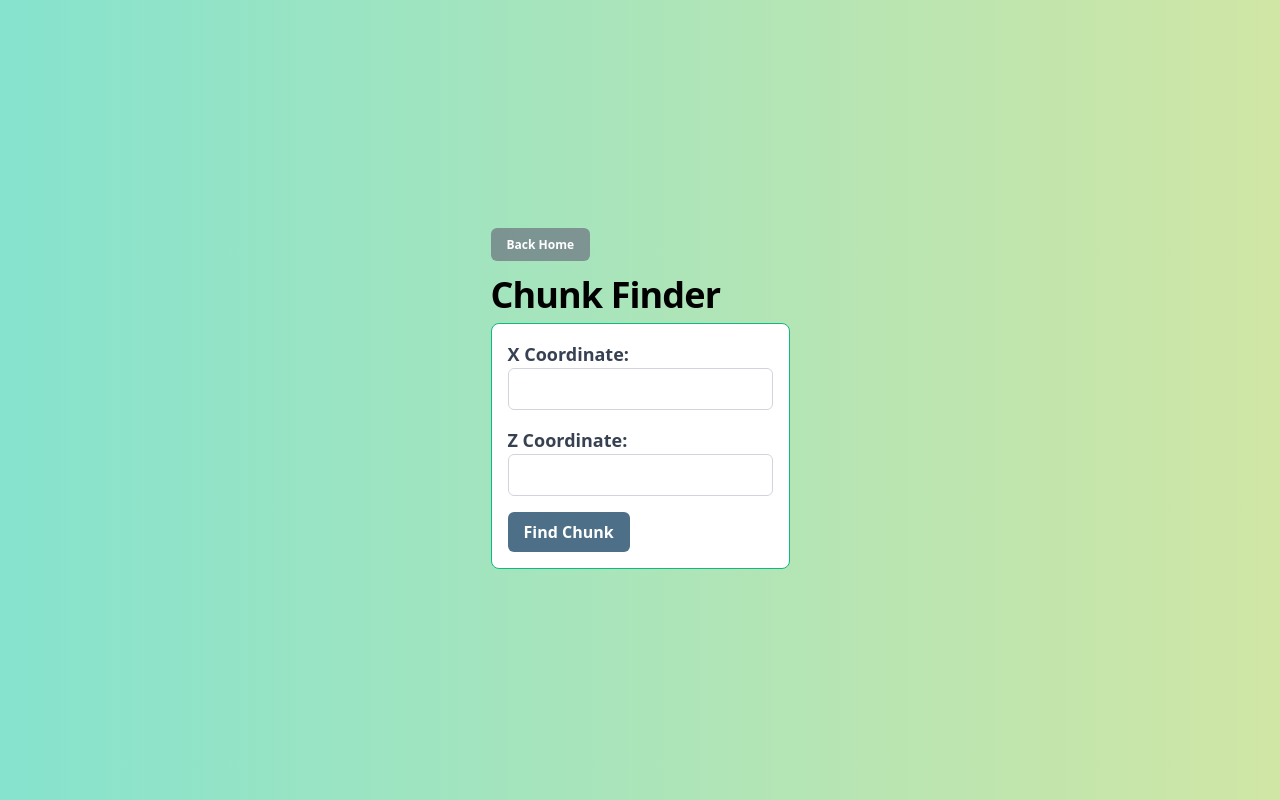
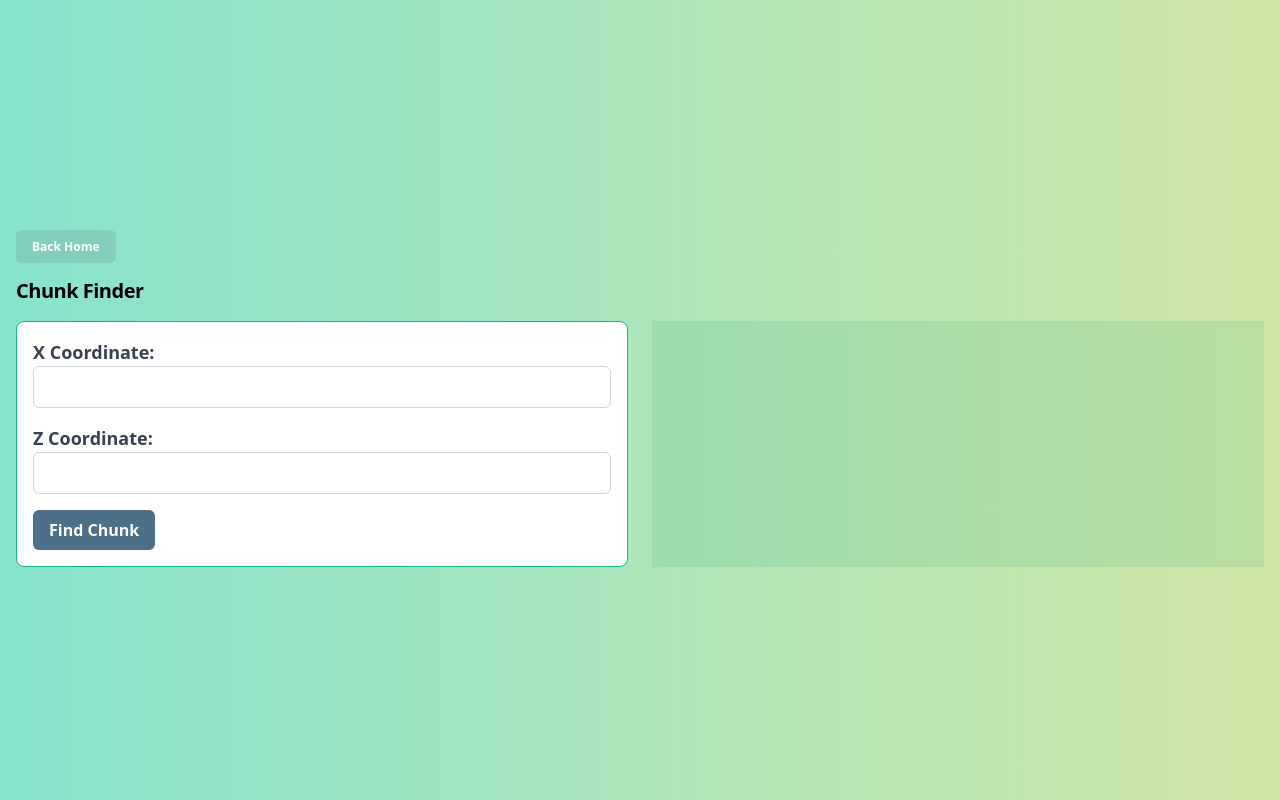
Before and after one commit to drofnas/minecraft-helper-tools, a React (Vite) app: page /chunkfind in a window 1280 px wide. Built offline with nearby package versions, Linux system fonts and the light colour scheme.

Commit message:
WIP flushing out some sizing for the Chunk Finder component.

```diff
--- a/src/App.css
+++ b/src/App.css
@@ -9,7 +9,3 @@ body {
   justify-content: center;
   align-items: center;
 }
-
-#root {
-
-}
--- a/src/components/ChunkFind/ChunkFind.jsx
+++ b/src/components/ChunkFind/ChunkFind.jsx
@@ -47,18 +47,24 @@ const ChunkFind = () => {
   };
 
   return (
+    <div className="container mx-auto p-4 w-full">
       <div>
-      <div>
-        <a className={"btn btn-ghost text-xs"} href="/">Back Home</a>
+        <a className="btn btn-ghost text-xs" href="/">Back Home</a>
       </div>
-      <h2>Chunk Finder</h2>
+      <h2 className="text-xl font-semibold mb-4">Chunk Finder</h2>
+      <div className="flex space-x-6">
+        <div className="w-1/2">
           <InputForm
             x={x}
             z={z}
             handleInputChange={handleInputChange}
             handleSubmit={handleSubmit}
           />
+        </div>
+        <div className="w-1/2 bg-emerald-600 bg-opacity-10">
           {coordinates && <OutputDisplay coordinates={coordinates} />}
+        </div>
+      </div>
     </div>
   );
 };
--- a/src/tailwind.css
+++ b/src/tailwind.css
@@ -3,6 +3,10 @@
 @tailwind utilities;
 
 /* Custom utility classes */
+#root {
+  @apply w-full
+}
+
 h1 {
   @apply mt-10 text-5xl font-bold tracking-tight text-black sm:text-6xl;
 }
@@ -35,7 +39,7 @@ a:hover {
 }
 
 .btn-ghost {
-  @apply bg-gray-500 text-white hover:bg-gray-700 focus:ring-gray-500 bg-opacity-70;
+  @apply bg-gray-500 text-white hover:bg-gray-700 focus:ring-gray-500 bg-opacity-20;
 }
 
 .input-txt {
```
Lines whose indentation alone changed are shown as unchanged.
